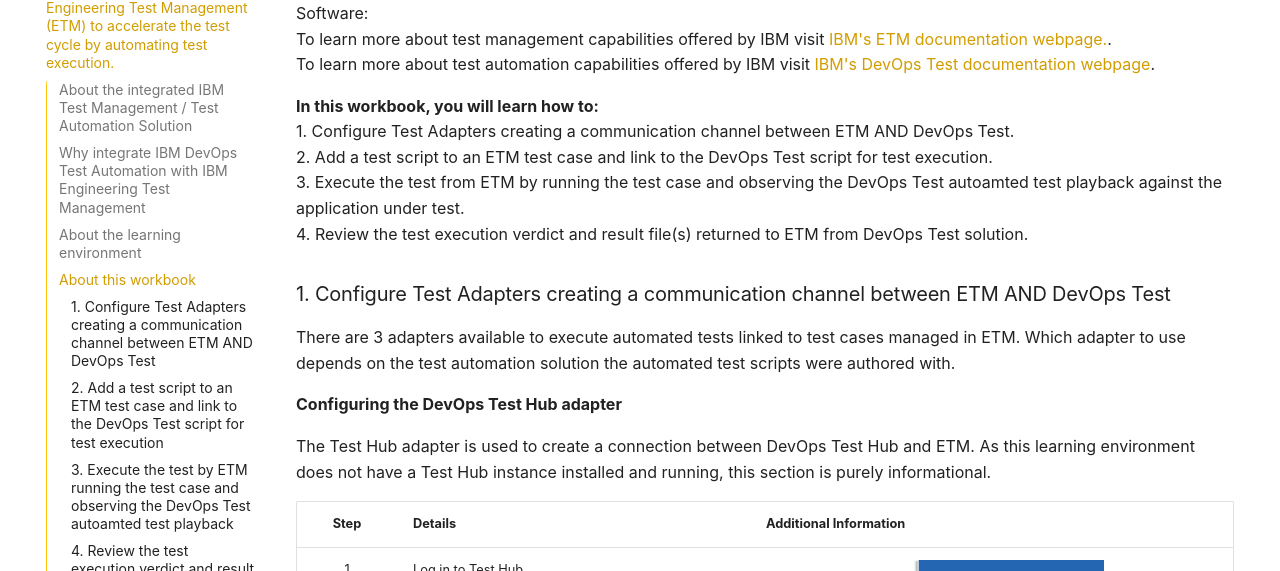
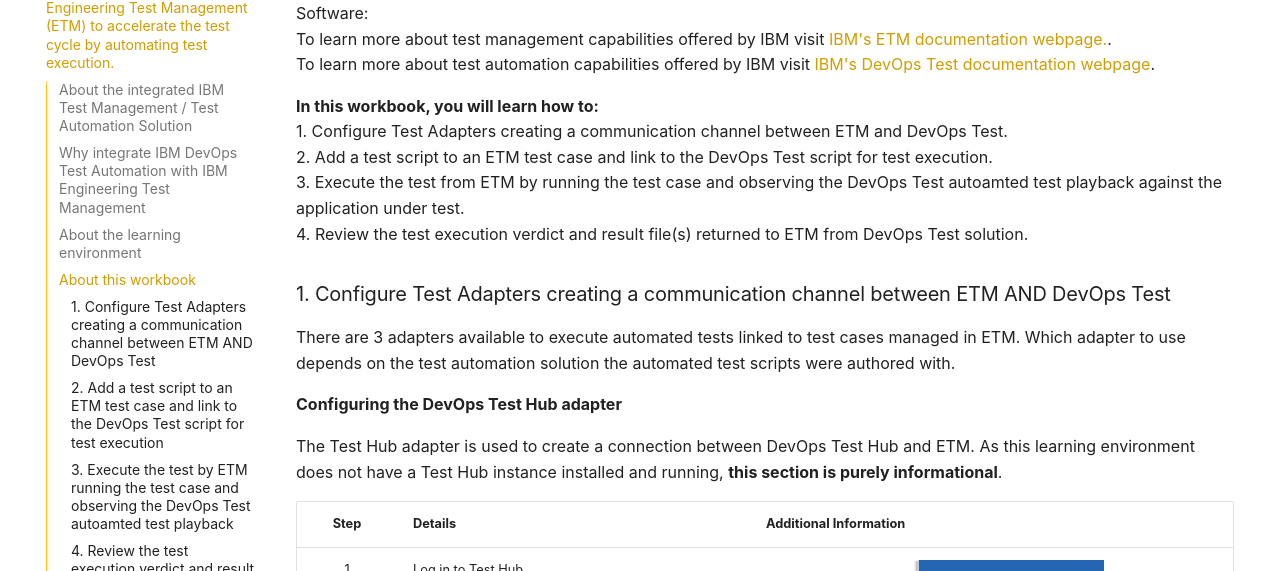
Before and after one commit to DevOpsAutomationLabs/Test_ELM, an MkDocs documentation site: the page built from docs/index.md, in a window 1280 px wide and 900 px high, scrolled down 2522 px. Shown: the part 139-710 px from the top of the window. Built offline with MkDocs 1.6.1 and Material for MkDocs 9.7.7, drawn with Linux system fonts in a browser that asks for light colours.

Commit message:
Update index.md

```diff
--- a/docs/index.md
+++ b/docs/index.md
@@ -56,7 +56,7 @@
 To learn more about test automation capabilities offered by IBM visit [IBM's DevOps Test documentation webpage](https://www.ibm.com/docs/en/devops-test-workbench/11.0.6). </br>
 
 **In this workbook, you will learn how to:**</br>
-1. Configure Test Adapters creating a communication channel between ETM AND DevOps Test.</br>
+1. Configure Test Adapters creating a communication channel between ETM and DevOps Test.</br>
 2. Add a test script to an ETM test case and link to the DevOps Test script for test execution.</br>
 3. Execute the test from ETM by running the test case and observing the DevOps Test autoamted test playback against the application under test.</br>
 4. Review the test execution verdict and result file(s) returned to ETM from DevOps Test solution.</br>
@@ -66,19 +66,19 @@
 
 **Configuring the DevOps Test Hub adapter**
 
-The Test Hub adapter is used to create a connection between DevOps Test Hub and ETM. As this learning environment does not have a Test Hub instance installed and running, this section is purely informational.
+The Test Hub adapter is used to create a connection between DevOps Test Hub and ETM. As this learning environment does not have a Test Hub instance installed and running, **this section is purely informational**.
 
 | **Step** | <div style="width:250px">**Details**</div>  | **Additional Information** |
 |:-------------:|:------------- |:------------- |
 | 1 | Log in to Test Hub | <img src="media/t1_1.png" alt="t1_1" style="width:75%; height:auto;"> |
 | 2 | Open the JKE Banking project | <img src="media/t1_2.png" alt="t1_2" style="width:75%; height:auto;"> |
-| 3 | Click **Manage>Integrations** | <img src="media/t1_3.png" alt="t1_3" style="width:75%; height:auto;"> |
-| 4 | On the Integrations page, Click **Add IBM ETM Adapter** within the IBM Engineering Test Management (ETM) section | <img src="media/t1_4.png" alt="t1_4" style="width:75%; height:auto;"> |
+| 3 | Click **Manage>Integrations** | <img src="media/t1_3.png" alt="t1_3" style="width:40%; height:auto;"> |
+| 4 | On the Integrations page, Click **Add IBM ETM Adapter** within the IBM Engineering Test Management (ETM) section | <img src="media/t1_4.png" alt="t1_4" style="width:100%; height:auto;"> |
 | 5 | Enter the ETM server URL, user name, and password | <img src="media/t1_5.png" alt="t1_5" style="width:75%; height:auto;"> |
 | 6 | Click **Validate** | <img src="media/t1_6.png" alt="t1_6" style="width:75%; height:auto;"> |
-| 7 | Select **JKE Banking (Quality Management)** from the Project area list| <img src="media/t1_7.png" alt="t1_7" style="width:75%; height:auto;"> |
-| 8 | Provide a meaningful name for the adapter to be displayed in ETM on the adapter console | <img src="media/t1_8.png" alt="t1_8" style="width:75%; height:auto;"> |
-| 1 | Click **Save** | <img src="media/t1_9.png" alt="t1_9" style="width:75%; height:auto;"> |
+| 7 | Select **JKE Banking (Quality Management)** from the Project area list| <img src="media/t1_7.png" alt="t1_7" style="width:50%; height:auto;"> |
+| 8 | Provide a meaningful name for the adapter to be displayed in ETM on the adapter console | <img src="media/t1_8.png" alt="t1_8" style="width=50%; height:auto;"> |
+| 1 | Click **Save** | <img src="media/t1_9.png" alt="t1_9" style="width:100%; height:auto;"> |
 
 **Configuring the Test UI adapter**
 
```
